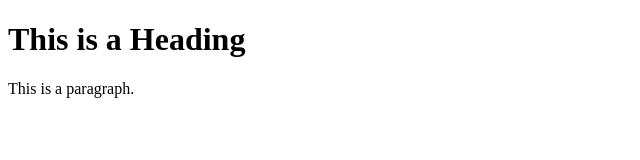
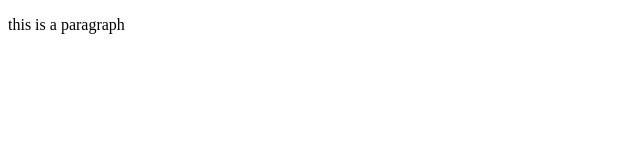
Before and after one commit to Nsikan4001/learning-git, a plain HTML site: page index.html in a window 1280 px wide. Shown: the whole page, without its empty margins (0-640 px from the left). Drawn offline with Linux system fonts and the light colour scheme.

Commit message:
added another p tag

```diff
--- a/index.html
+++ b/index.html
@@ -5,8 +5,7 @@
 </head>
 <body>
 
-<h1>This is a Heading</h1>
-<p>This is a paragraph.</p>
+	<p>this is a paragraph</p>
 
 </body>
 </html>
```
